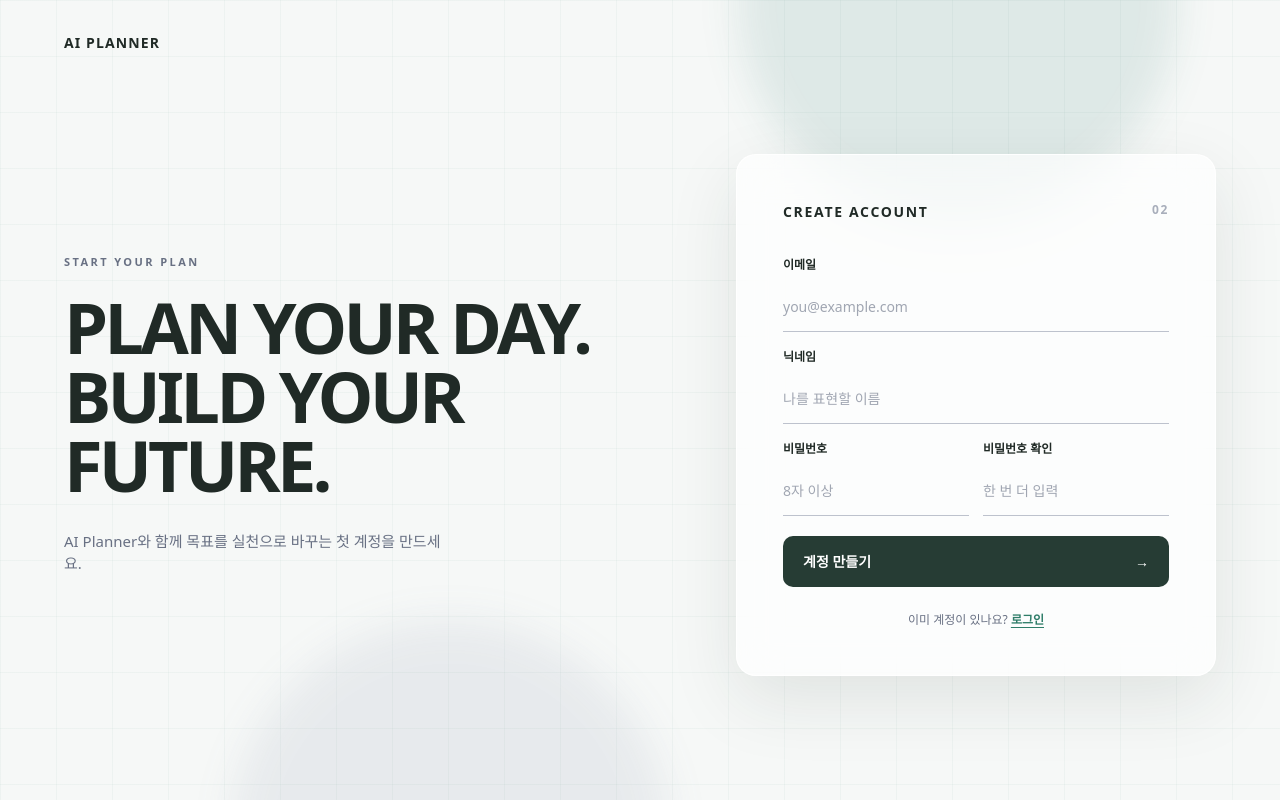
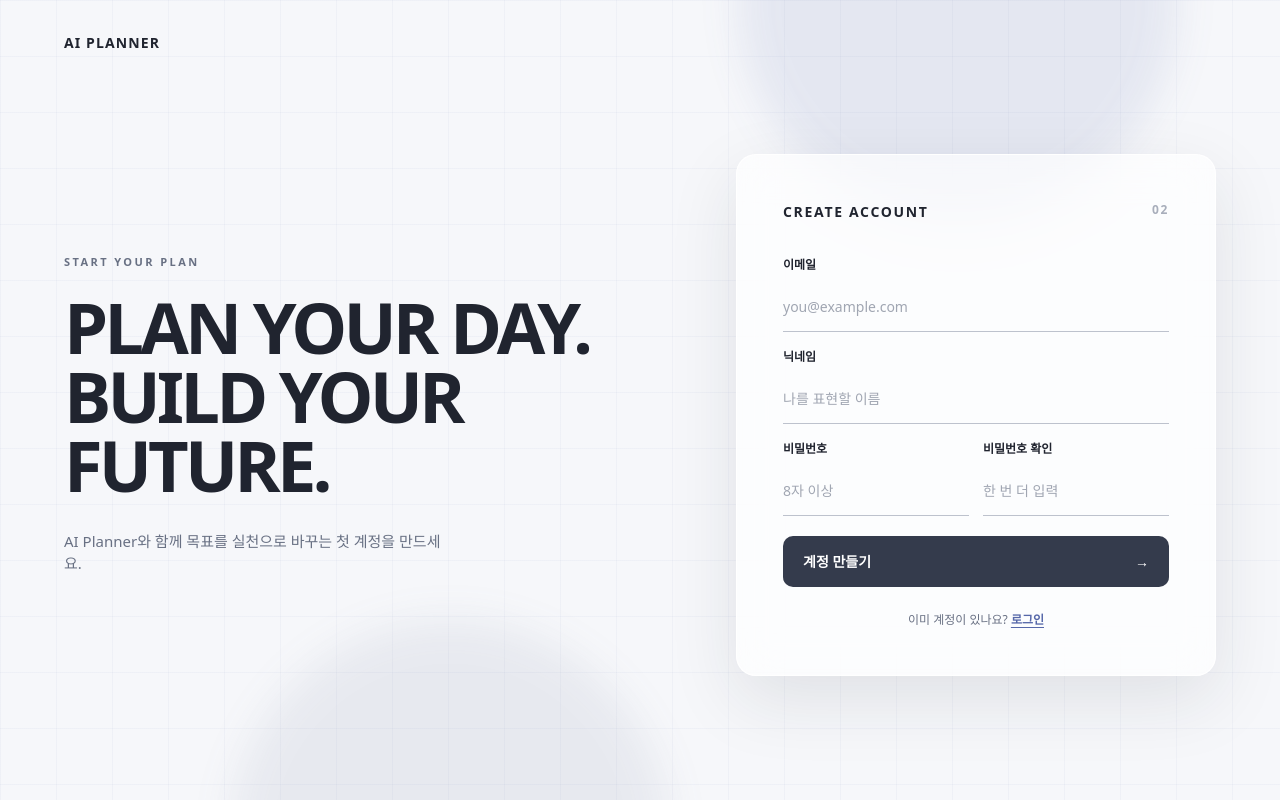
Before and after one commit to KTB4-AI-Hackathon-13/frontend, a React (Vite) app: page /signup in a window 1280 px wide. Built offline with nearby package versions, Linux system fonts and the light colour scheme; no server answers.

Commit message:
design: 색상 및 배치 수정

```diff
--- a/src/styles/auth.css
+++ b/src/styles/auth.css
@@ -7,8 +7,8 @@
   overflow: hidden;
   padding: 32px clamp(24px, 5vw, 72px) 24px;
   background:
-    linear-gradient(rgba(47, 125, 105, 0.045) 1px, transparent 1px),
-    linear-gradient(90deg, rgba(47, 125, 105, 0.045) 1px, transparent 1px),
+    linear-gradient(rgba(86, 104, 169, 0.045) 1px, transparent 1px),
+    linear-gradient(90deg, rgba(86, 104, 169, 0.045) 1px, transparent 1px),
     var(--bg);
   background-size: 56px 56px;
   color: var(--auth-ink);
@@ -29,7 +29,7 @@
 .auth-page__glow--one {
   top: -220px;
   right: 8%;
-  background: rgba(47, 118, 109, 0.22);
+  background: rgba(86, 104, 169, 0.2);
 }
 
 .auth-page__glow--two {
@@ -117,7 +117,7 @@
   border: 1px solid rgba(255, 255, 255, 0.9);
   border-radius: 20px;
   background: rgba(255, 255, 255, 0.68);
-  box-shadow: 0 24px 70px rgba(27, 49, 40, 0.1);
+  box-shadow: 0 24px 70px rgba(31, 36, 48, 0.1);
   backdrop-filter: blur(20px);
 }
 
@@ -232,17 +232,17 @@
   .auth-page {
     --auth-ink: var(--text);
     background:
-      linear-gradient(rgba(114, 195, 170, 0.035) 1px, transparent 1px),
-      linear-gradient(90deg, rgba(114, 195, 170, 0.035) 1px, transparent 1px),
+      linear-gradient(rgba(147, 165, 232, 0.035) 1px, transparent 1px),
+      linear-gradient(90deg, rgba(147, 165, 232, 0.035) 1px, transparent 1px),
       var(--bg);
     background-size: 56px 56px;
   }
 
-  .auth-page__glow--one { background: rgba(77, 157, 132, 0.16); }
-  .auth-page__glow--two { background: rgba(61, 91, 77, 0.18); }
+  .auth-page__glow--one { background: rgba(89, 108, 181, 0.18); }
+  .auth-page__glow--two { background: rgba(67, 76, 110, 0.2); }
   .auth-glass {
-    border-color: rgba(114, 195, 170, 0.14);
-    background: rgba(24, 34, 29, 0.82);
+    border-color: rgba(147, 165, 232, 0.14);
+    background: rgba(25, 28, 36, 0.84);
     box-shadow: 0 24px 70px rgba(0, 0, 0, 0.24);
   }
   .auth-header__close { border-color: var(--border-strong); }
@@ -252,7 +252,7 @@
   .auth-switch,
   .auth-footer { color: var(--muted); }
   .auth-field input { border-bottom-color: var(--border-strong); }
-  .auth-field input::placeholder { color: #71827a; }
+  .auth-field input::placeholder { color: #747c8e; }
   .auth-form__error { background: rgba(240, 113, 113, 0.12); color: #ff9a9a; }
   .auth-form__success { background: rgba(103, 201, 142, 0.12); color: #8de0ad; }
 }
--- a/src/styles/main.css
+++ b/src/styles/main.css
@@ -3,38 +3,38 @@
   line-height: 1.5;
   color-scheme: light dark;
 
-  --bg: #f6f8f7;
+  --bg: #f6f7fa;
   --surface: #ffffff;
-  --surface-2: #f0f4f2;
-  --border: #dfe6e2;
-  --border-strong: #c8d2cd;
-  --text: #202a26;
-  --muted: #6d7b75;
-  --primary: #263c34;
+  --surface-2: #f0f2f6;
+  --border: #dfe2e9;
+  --border-strong: #c7ccd6;
+  --text: #20242f;
+  --muted: #6f7685;
+  --primary: #343b4c;
   --primary-text: #ffffff;
-  --accent: #2f7d69;
-  --accent-soft: #e3f2ed;
+  --accent: #5668a9;
+  --accent-soft: #e9edf9;
   --danger: #d64545;
   --success: #2f9e5f;
   --radius: 10px;
   --radius-lg: 16px;
-  --shadow: 0 1px 2px rgba(27, 49, 40, 0.04), 0 8px 24px rgba(27, 49, 40, 0.035);
+  --shadow: 0 1px 2px rgba(31, 36, 48, 0.04), 0 8px 24px rgba(31, 36, 48, 0.04);
   --sidebar-w: 232px;
 }
 
 @media (prefers-color-scheme: dark) {
   :root {
-    --bg: #111814;
-    --surface: #18221d;
-    --surface-2: #202c26;
-    --border: #2d3c34;
-    --border-strong: #405148;
-    --text: #edf3ef;
-    --muted: #9aaba2;
-    --primary: #dce9e3;
-    --primary-text: #17211c;
-    --accent: #72c3aa;
-    --accent-soft: #193d31;
+    --bg: #111319;
+    --surface: #191c24;
+    --surface-2: #222630;
+    --border: #303541;
+    --border-strong: #454c5c;
+    --text: #eceef4;
+    --muted: #9ba2b2;
+    --primary: #e2e6f0;
+    --primary-text: #1b1e27;
+    --accent: #93a5e8;
+    --accent-soft: #252d4a;
     --danger: #f07171;
     --success: #67c98e;
     --shadow: 0 1px 2px rgba(0, 0, 0, 0.18), 0 12px 28px rgba(0, 0, 0, 0.14);
@@ -112,7 +112,7 @@ button {
 }
 .sidebar__brand-mark::before { height: 10px; transform: translate(-7px, 5px); }
 .sidebar__brand-mark span { height: 16px; }
-.sidebar__brand-mark::after { height: 22px; transform: translate(7px, -3px); background: #89cbb8; }
+.sidebar__brand-mark::after { height: 22px; transform: translate(7px, -3px); background: #aebbef; }
 
 .sidebar__brand-copy { display: flex; flex-direction: column; line-height: 1.2; }
 .sidebar__brand-copy strong { font-size: 16px; letter-spacing: -.02em; }
@@ -120,18 +120,18 @@ button {
 
 .sidebar__nav-label {
   padding: 0 11px 8px;
-  color: #96a39d;
+  color: #949baa;
   font-size: 9px;
   font-weight: 800;
   letter-spacing: .16em;
 }
 
 @media (prefers-color-scheme: dark) {
-  .sidebar__nav-label { color: #71827a; }
-  .sidebar__link.is-disabled { color: #65746d; }
-  .sidebar__brand-mark { background: #dce9e3; }
+  .sidebar__nav-label { color: #737b8d; }
+  .sidebar__link.is-disabled { color: #676e7d; }
+  .sidebar__brand-mark { background: #e2e6f0; }
   .sidebar__brand-mark::before,
-  .sidebar__brand-mark span { background: #1c2e26; }
+  .sidebar__brand-mark span { background: #242938; }
   .sidebar__brand-mark::after { background: var(--accent); }
 }
 
@@ -168,7 +168,7 @@ button {
 }
 
 .sidebar__link.is-disabled {
-  color: #aab3af;
+  color: #a7acb7;
   cursor: not-allowed;
 }
 .sidebar__link.is-disabled small { margin-left: auto; font-size: 9px; font-weight: 500; }
@@ -506,6 +506,7 @@ button {
   flex-direction: column;
   gap: 10px;
   align-items: center;
+  justify-content: center;
 }
 
 .crumbs {
```
